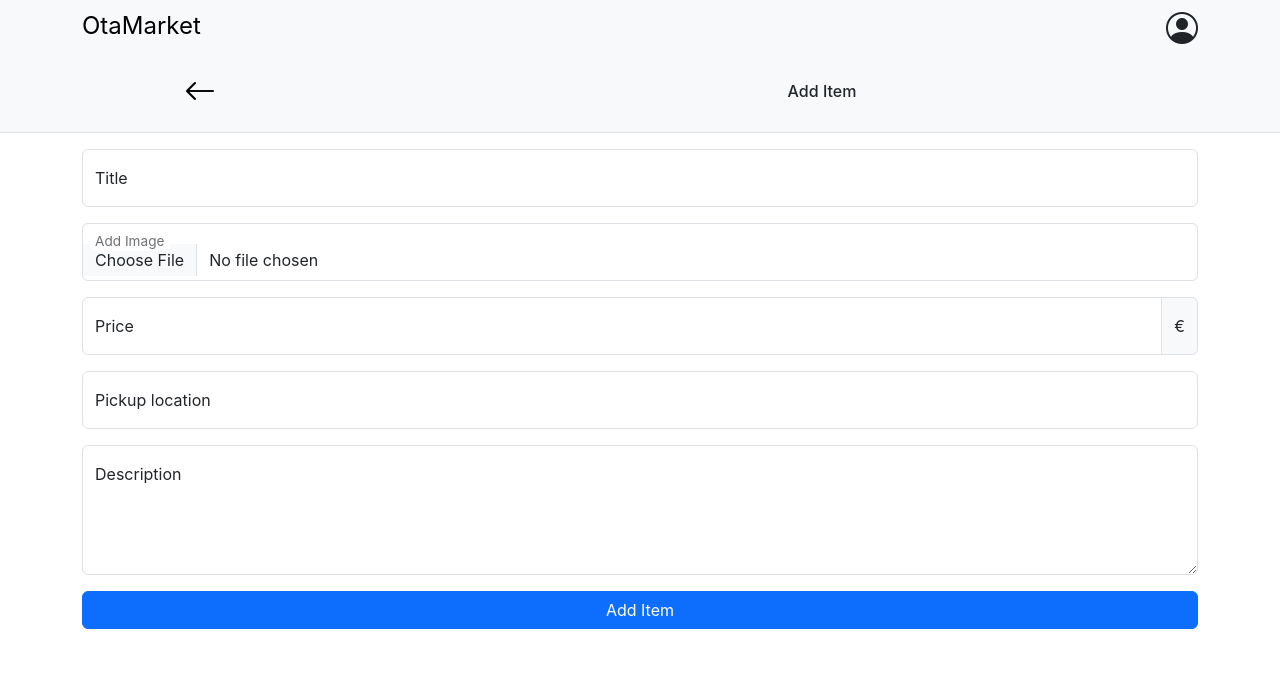
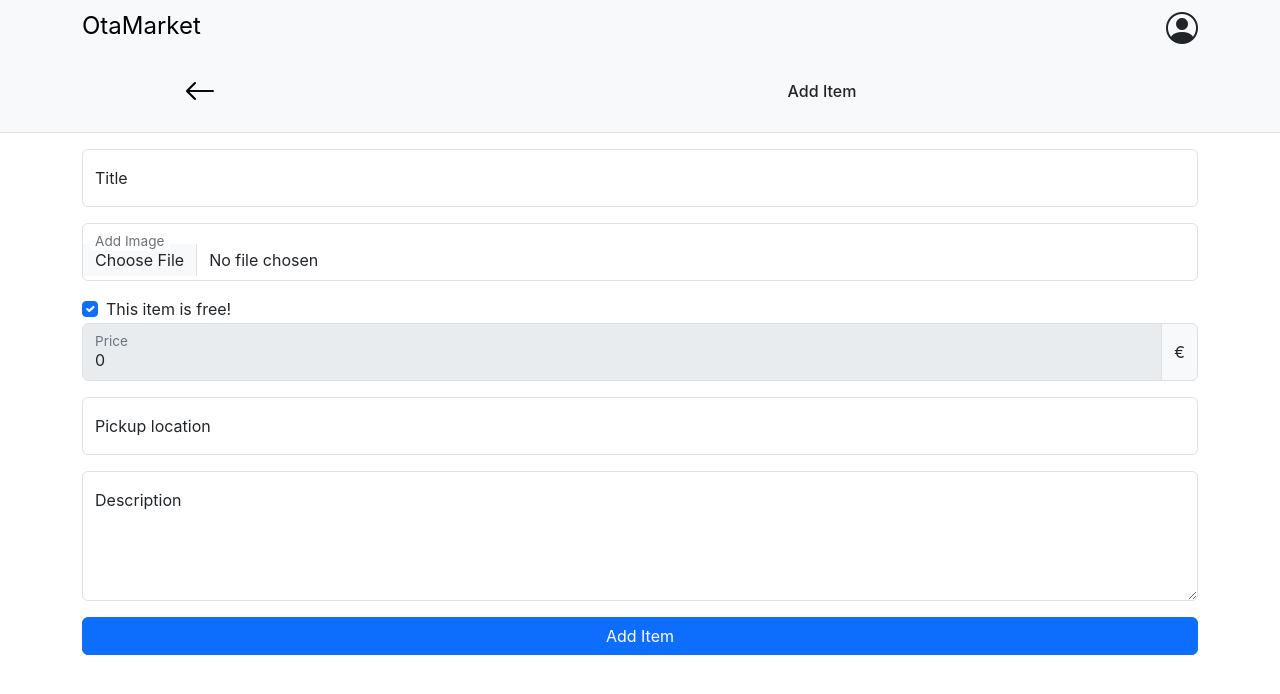
Before and after one commit to fravl/otamarket, a React (Vite) app in the folder frontend/: page /add in a window 1280 px wide. Shown: the top 694 px of the page. Built offline with nearby package versions, Linux system fonts and the light colour scheme.

Commit message:
Add checkbox for listing items for free

```diff
--- a/frontend/src/components/ItemForm.tsx
+++ b/frontend/src/components/ItemForm.tsx
@@ -11,11 +11,16 @@ const ItemForm = () => {
     });
     const [loadingSpinner, setLoadingSpinner] = useState(false);
 
+    const [isChecked, setIsChecked] = useState(true);
+
+    const [priceValue, setPriceValue] = useState('0');
+
     function handleSubmit(e: React.FormEvent<HTMLFormElement>) {
         e.preventDefault();
 
         const form = e.target as HTMLFormElement;
         const formData = new FormData(form);
+        formData.append('price', priceValue);
 
         const formJson = Object.fromEntries(
             formData.entries(),
@@ -45,6 +50,7 @@ const ItemForm = () => {
                         name="title"
                         id="title"
                         placeholder="Title"
+                        required
                     />
                     <label htmlFor="title">Title</label>
                 </div>
@@ -58,6 +64,10 @@ const ItemForm = () => {
                     />
                     <label htmlFor="picture">Add Image</label>
                 </div>
+                <div className="form-check">
+                    <input className="form-check-input" type="checkbox" value="" id="freeCheckbox" onChange={() => {setIsChecked(!isChecked); setPriceValue(!isChecked ? '0' : '');}} checked={isChecked} />
+                    <label className="form-check-label" htmlFor="freeCheckbox">This item is free!</label>
+                </div>
                 <div className="input-group mb-3">
                     <div className="form-floating">
                         <input
@@ -66,6 +76,10 @@ const ItemForm = () => {
                             name="price"
                             id="price"
                             placeholder="Price"
+                            onChange={(e) => {setPriceValue(e.target.value)}}
+                            disabled={isChecked}
+                            value={priceValue}
+                            required
                         />
                         <label htmlFor="price">Price</label>
                     </div>
```
